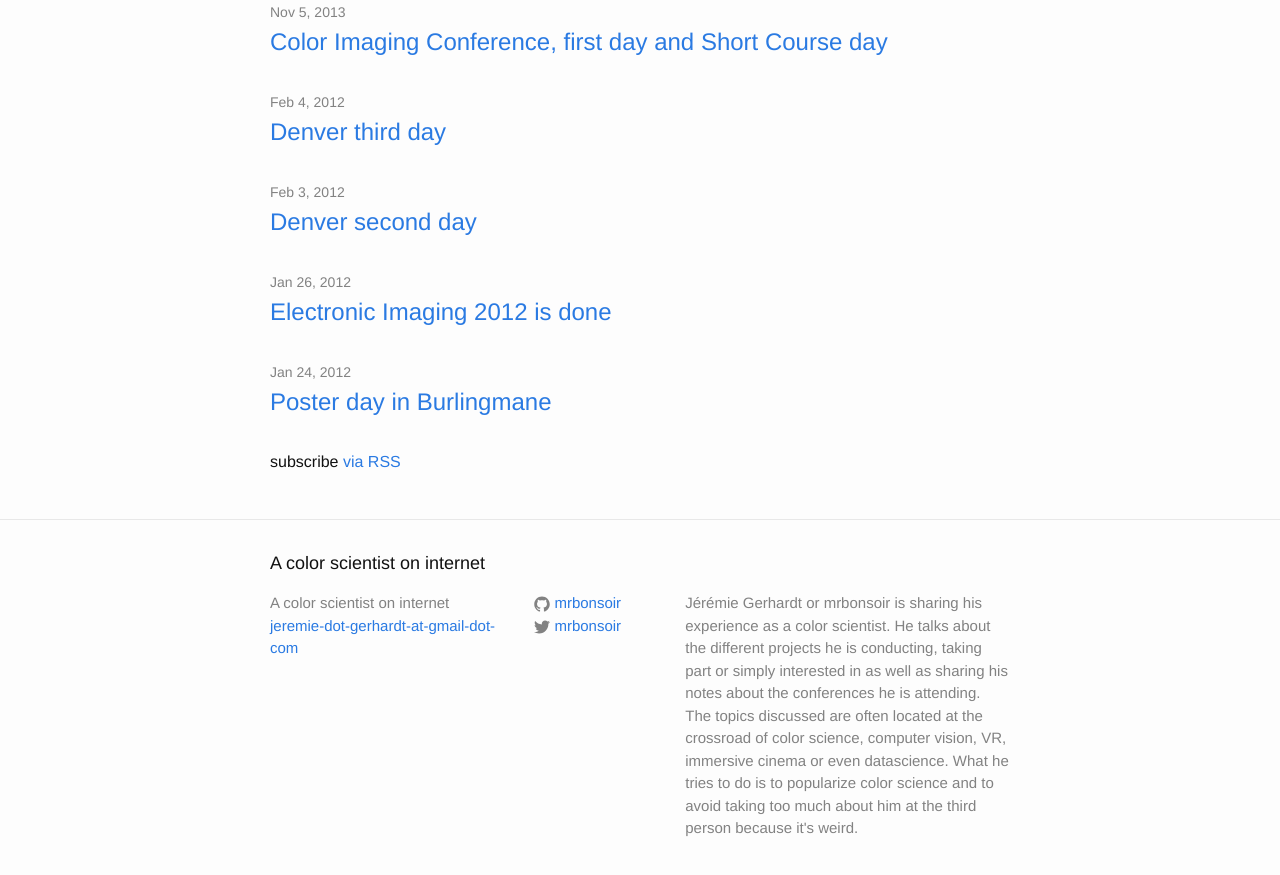
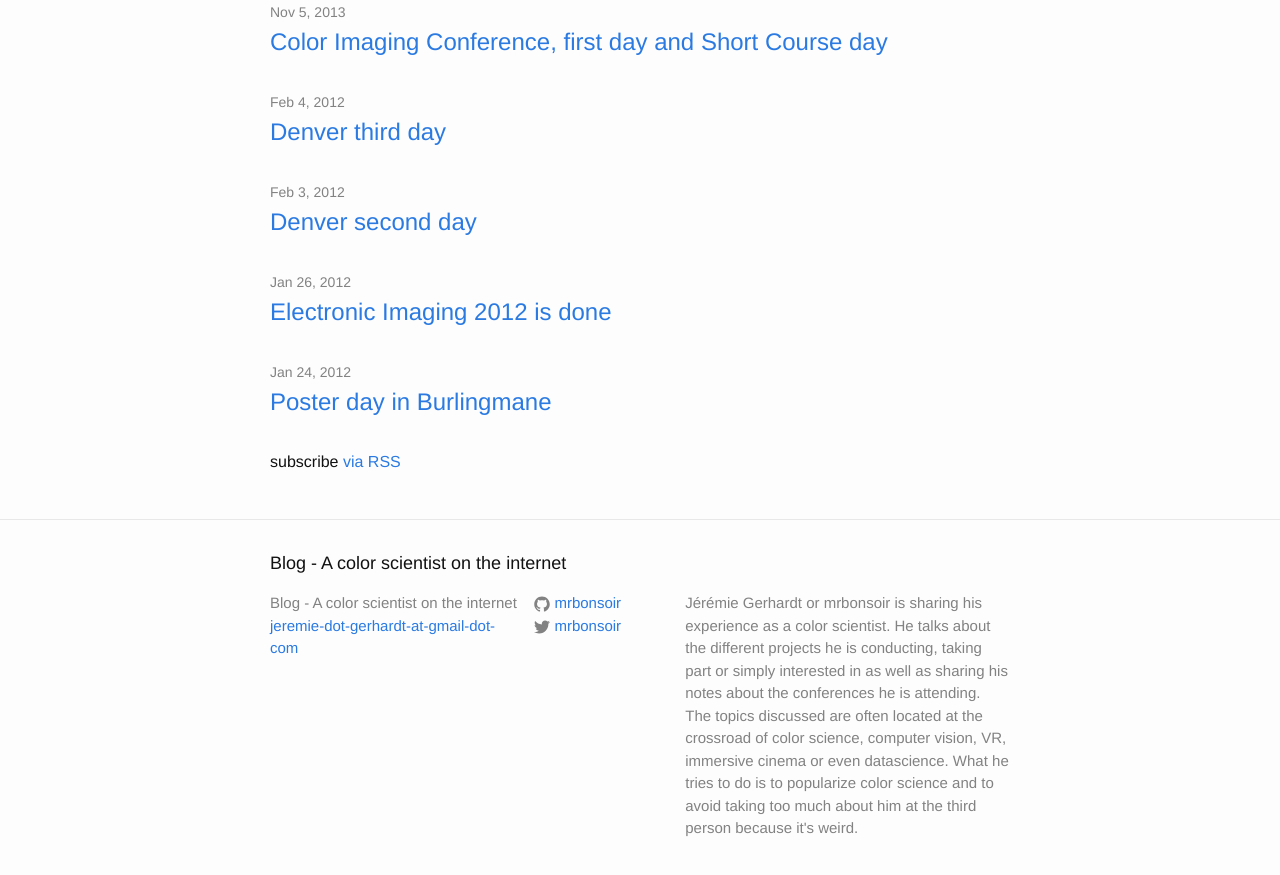
Before and after one commit to mrbonsoir/mrbonsoir.github.io, a Jekyll site: the page built from index.html, in a window 1280 px wide and 900 px high, scrolled down 3287 px. Shown: the top 875 px of the window. Built offline with Jekyll 4.4.1, drawn with Linux system fonts in a browser that asks for light colours; some of the changed text lies outside the part shown.

Commit message:
update congif yml

```diff
--- a/_config.yml
+++ b/_config.yml
@@ -6,7 +6,7 @@
 # 'jekyll serve'. If you change this file, please restart the server process.
 
 # Site settings
-title: A color scientist on internet
+title: Blog - A color scientist on the internet
 email: jeremie-dot-gerhardt-at-gmail-dot-com
 description: > # this means to ignore newlines until "baseurl:"
   Jérémie Gerhardt or mrbonsoir is sharing his experience as a color scientist. He
```
